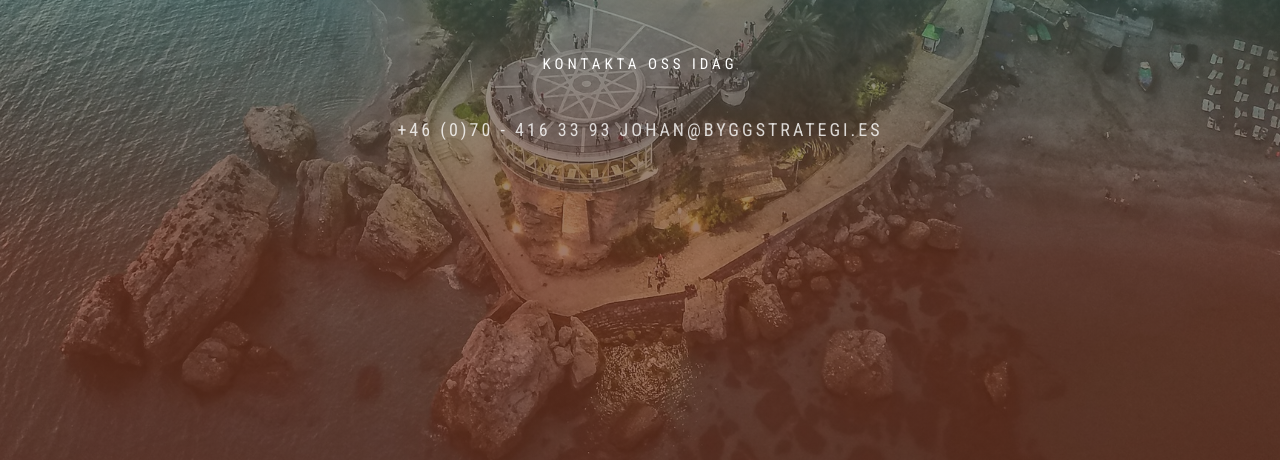
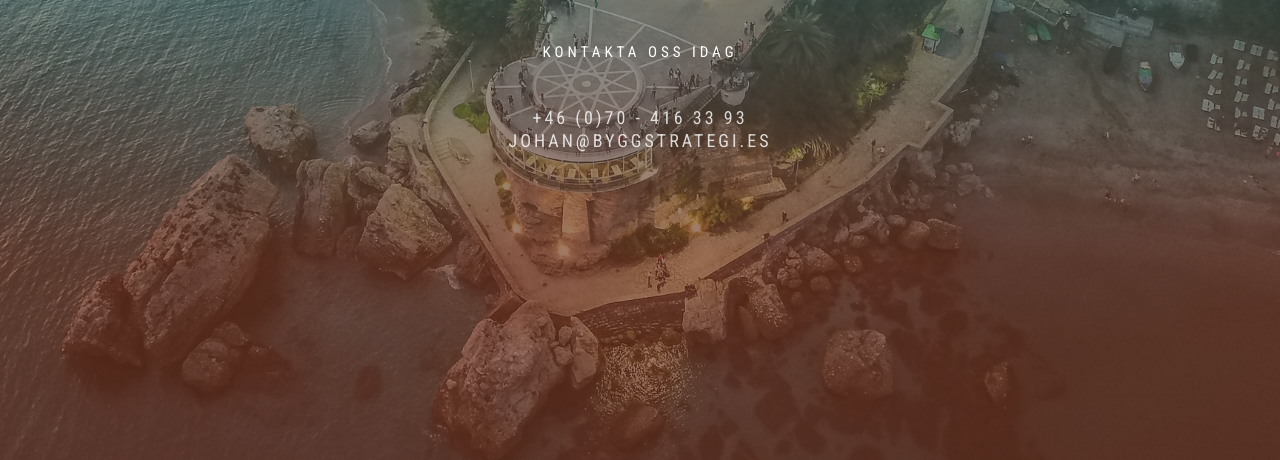
Before and after one commit to self85/byggstrategi_agency, a plain HTML site: page index.html in a window 1280 px wide. Shown: the part 340-800 px from the top of the page. Drawn offline with nearby package versions, Linux system fonts and the light colour scheme; some packages are replaced by stand-ins of ours; a web font is replaced by a local one.

Commit message:
added br

```diff
--- a/index.html
+++ b/index.html
@@ -85,7 +85,7 @@
           </div>
           <div class="font-alt mb-40 titan-title-size-1">Kontakta oss idag</div>
           <div class="font-alt mb-40 titan-title-size-2"><!--<span class="rotate"></span>--><a href="tel:+46704163393"
-              style="color: white;">+46 (0)70 - 416 33 93</a>
+              style="color: white;">+46 (0)70 - 416 33 93</a><br />
             <a href="mailto:johan@byggstrategi.se" style="color: white;">johan@byggstrategi.es</a>
           </div>
         </div>
```
